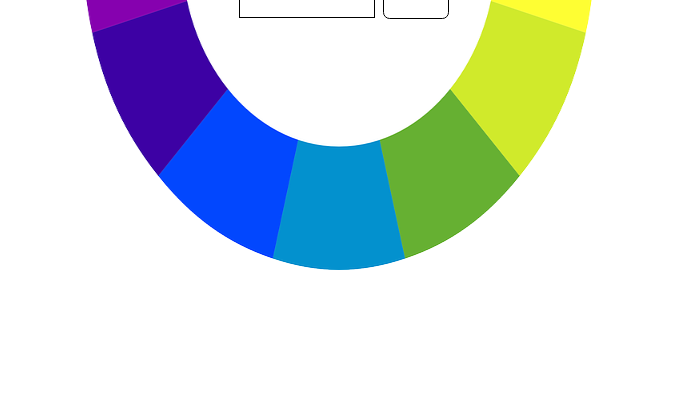
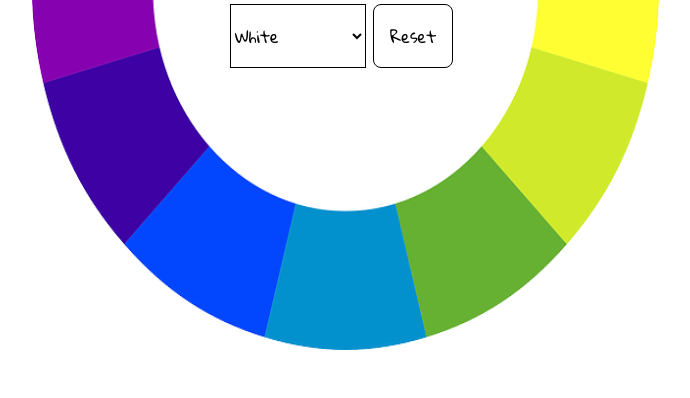
Before and after one commit to Wattsun64/color-reference, a plain HTML site: page index.html in a window 1280 px wide. Shown: the part 402-800 px from the top of the page, without its empty margins (301-991 px from the left). Drawn offline with Linux system fonts and the light colour scheme; files whose address does not match are found by name.

Commit message:
Adding changes made to styles and index.html

```diff
--- a/css/index.scss
+++ b/css/index.scss
@@ -9,14 +9,18 @@ body {
 #wheel {
     position: absolute;
     top: 2em;
-    left: 30%
+    left: 26%;
+    transition: all 0.5s ease-in-out;
+    &:hover {
+        transform: rotateZ(360deg);
+    }
 }
 
 #container {
     position: relative;
     width: 40%;
     left: 30%;
-    top: 13em;
+    top: 15.5em;
     border-radius: 0.5em;
     #select-menu {
         padding: 1em;
@@ -31,9 +35,10 @@ body {
         }
         button {
             position: relative;
-            left: 28%;
+            left: 26%;
             border: none;
             font-family: $main-font;
+            font-size: 1em;
             border: 1px solid #000;
             background-color: #fff;
             border-radius: 0.5em;
@@ -43,10 +48,11 @@ body {
         }
         select {
             position: relative;
-            left: 28%;
+            left: 26%;
             width: 30%;
             height: 4em;
             font-family: $main-font;
+            font-size: 1em;
             border: 1px solid #000;
             background-color: #fff;
             outline: none;
--- a/index.html
+++ b/index.html
@@ -9,7 +9,7 @@
 </head>
 
 <body>
-    <img id="wheel" src="./img/palette-42290_640.png" width="40%" height="80%" alt="Color Wheel">
+    <img id="wheel" src="./img/palette-42290_640.png" width="49%" height="90%" alt="Color Wheel">
     <div id="container">
         <div id="select-menu">
             <h2>Select Color to View</h2>
@@ -34,6 +34,18 @@
                     <option value="blueviolet">BlueViolet</option>
                     <option value="chocolate">Chocolate</option>
                     <option value="coral">Coral</option>
+                    <option value="saddlebrown">Saddlebrown</option>
+                    <option value="pink">Pink</option>
+                    <option value="orangered">OrangeRed</option>
+                    <option value="cyan">Cyan</option>
+                    <option value="teal">Teal</option>
+                    <option value="darkolivegreen">DarkOliveGreen</option>
+                    <option value="darksalmon">DarkSalmon</option>
+                    <option value="deepskyblue">DeepSkyBlue</option>
+                    <option value="dodgerblue">DodgerBlue</option>
+                    <option value="gold">Gold</option>
+                    <option value="goldenrod">GoldenRod</option>
+                    <option value="greenyellow">GreenYellow</option>
                 </optgroup>
             </select>
             <button id="btn" type="button">Reset</button>
```
Also changed, not shown: css/index.css, css/index.min.css.
